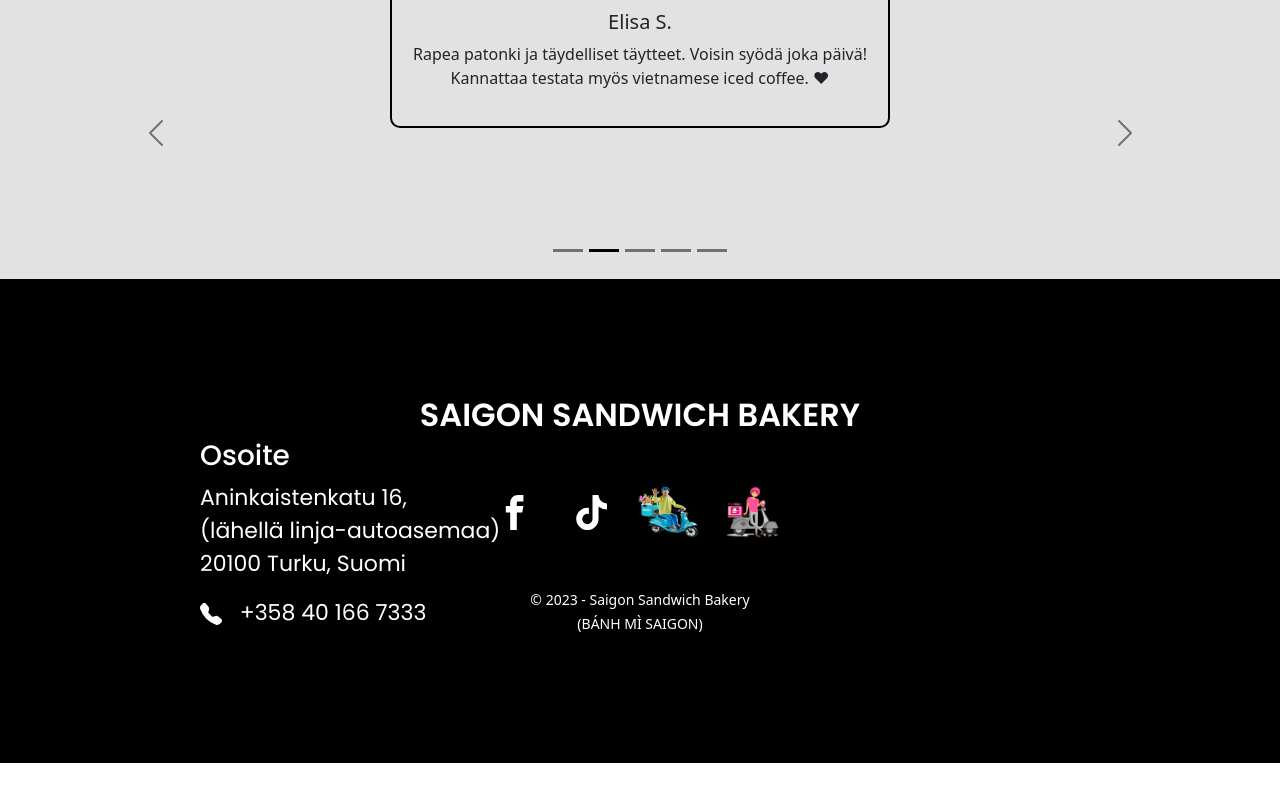
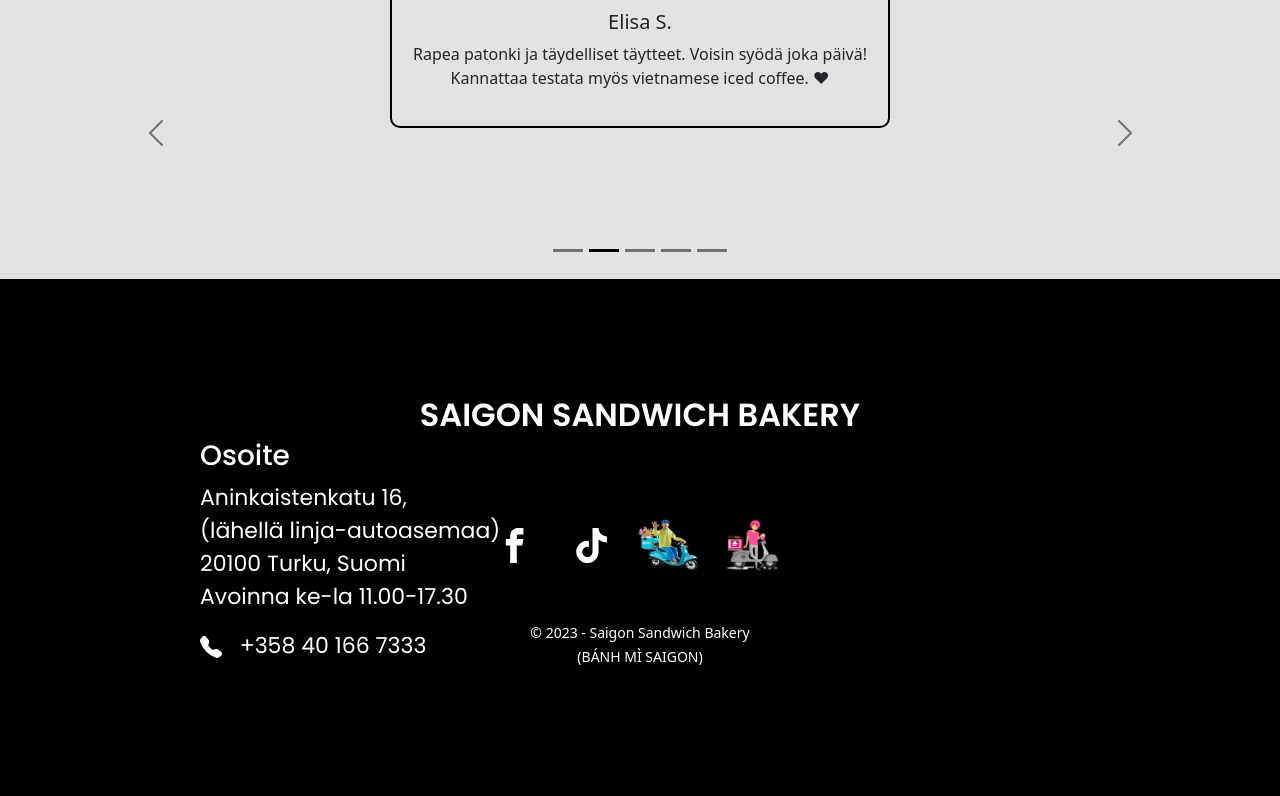
Before and after one commit to Kudoo39/ecommerce-app, a React (Vite) app: page /#/home in a window 1280 px wide. Shown: the part 1246-2042 px from the top of the page. Before the commit the page ends 2009 px from the top, so only its background shows below. Built offline with nearby package versions, Linux system fonts and the light colour scheme.

Commit message:
updating website based on customers feedback

```diff
--- a/src/components/Footer/Footer.jsx
+++ b/src/components/Footer/Footer.jsx
@@ -24,7 +24,8 @@ const Footer = () => {
         <p>
           Aninkaistenkatu 16, <br />
           {t("footer.address.description")} <br />
-          {t("footer.address.line")}
+          {t("footer.address.line")} <br />
+          {t("footer.address.open")}
         </p>
 
         <p>
--- a/src/i18n/en.json
+++ b/src/i18n/en.json
@@ -13,6 +13,7 @@
   "footer.address.title": "Address",
   "footer.address.description": "(near the bus station)",
   "footer.address.line": "20100 Turku, Finland",
+  "footer.address.open": "Open Wed-Sat 11:00-17:30",
 
   "nav.home": "Home",
   "nav.hour": "Order",
--- a/src/i18n/fi.json
+++ b/src/i18n/fi.json
@@ -13,6 +13,7 @@
   "footer.address.title": "Osoite",
   "footer.address.description": "(lähellä linja-autoasemaa)",
   "footer.address.line": " 20100 Turku, Suomi",
+  "footer.address.open": "Avoinna ke-la 11.00-17.30",
 
   "nav.home": "Koti",
   "nav.hour": "Tilaa Kotiin",
```
